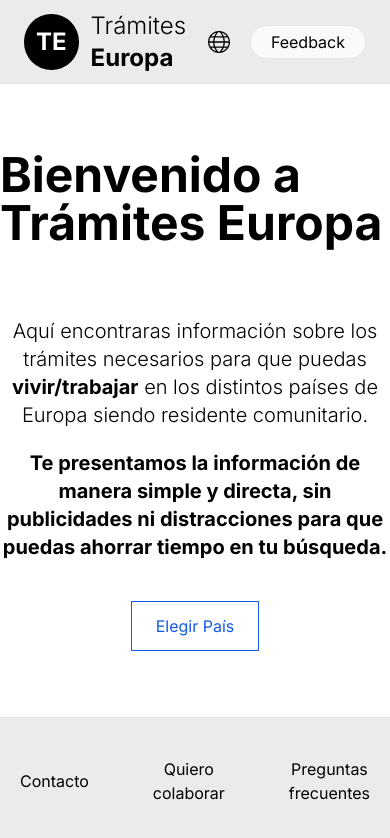
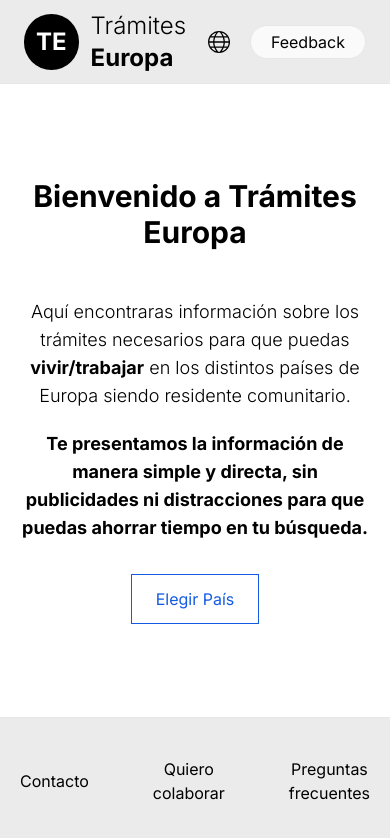
Before and after one commit to juansadeveloper/tramites_europa_new, a Next.js app: page / in a window 390 px wide. Shown: the top 838 px of the page. Built offline with nearby package versions, Linux system fonts and the light colour scheme.

Commit message:
Made Hero Responsive
Using chatGPT

```diff
--- a/app/components/Hero.jsx
+++ b/app/components/Hero.jsx
@@ -1,19 +1,23 @@
-import React from 'react'
-import Link from 'next/link'
-
+import React from 'react';
+import Link from 'next/link';
 
 function Hero() {
-
   return (
-    <main className='h-[75vh] flex flex-col items-center justify-center bg-darkwhite'>
-        <h1 className='mb-[30px] text-5xl font-bold'>Bienvenido a Trámites Europa</h1>
-        <div className='max-w-[700px] text-center text-xl mt-10 font-light'>
-            <p className='mb-[20px]'>Aquí encontraras información sobre los trámites necesarios para que puedas <span className='font-bold'>vivir/trabajar</span> en los distintos países de Europa siendo residente comunitario.</p>
-            <p className='font-bold'>Te presentamos la información de manera simple y directa, sin publicidades ni distracciones para que puedas ahorrar tiempo en tu búsqueda.</p>
-        </div>
-        <Link href="/countries"><button className='mt-[40px] py-3 px-6 text-blue border border-blue hover:text-darkwhite hover:bg-blue'>Elegir País</button></Link>
+    <main className='h-[75vh] flex flex-col items-center justify-center bg-darkwhite px-4'>
+      <h1 className='mb-6 text-3xl md:text-5xl font-bold text-center'>Bienvenido a Trámites Europa</h1>
+      <div className='max-w-[700px] text-center text-lg md:text-xl mt-6 md:mt-10 font-light'>
+        <p className='mb-5 md:mb-8'>
+          Aquí encontraras información sobre los trámites necesarios para que puedas <span className='font-bold'>vivir/trabajar</span> en los distintos países de Europa siendo residente comunitario.
+        </p>
+        <p className='font-bold'>Te presentamos la información de manera simple y directa, sin publicidades ni distracciones para que puedas ahorrar tiempo en tu búsqueda.</p>
+      </div>
+      <Link href="/countries">
+        <button className='mt-8 md:mt-10 py-3 px-6 text-blue border border-blue hover:text-darkwhite hover:bg-blue transition-colors duration-300'>
+          Elegir País
+        </button>
+      </Link>
     </main>
-  )
+  );
 }
 
-export default Hero
+export default Hero;
```
